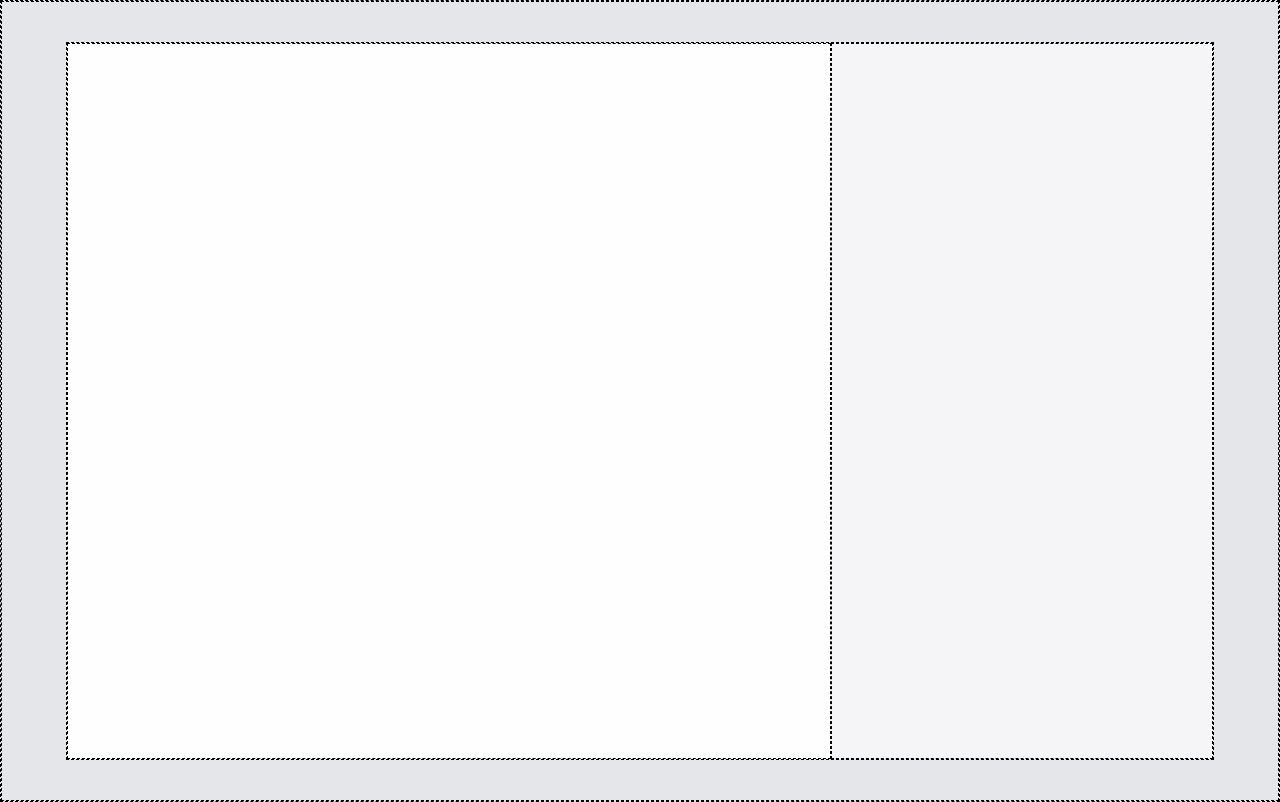
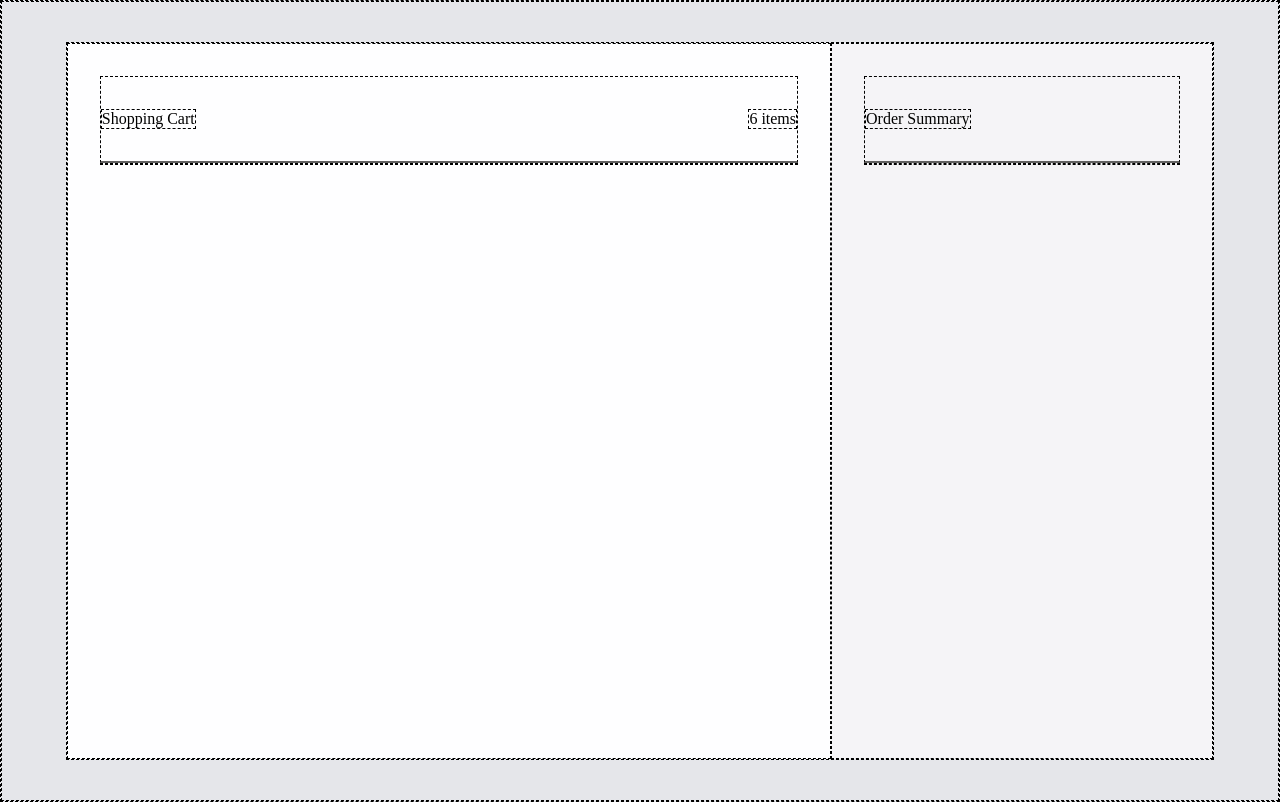
Before and after one commit to Arianna-Salvini/reazione-a-catena, a plain HTML site: page index.html in a window 1280 px wide. Drawn offline with Linux system fonts and the light colour scheme.

Commit message:
Add header + dinamic items

```diff
--- a/assets/css/style.css
+++ b/assets/css/style.css
@@ -47,14 +47,21 @@ body{
         background-color: var(--bg-lighter);
         width: calc((100% / 12) * 8);
         height: 100%;
+        padding: 2rem;
     }
 
     .right {
         background-color: var(--bg-summary);
         width: calc((100% / 12) * 4);
         height: 100%;
-
+        padding: 2rem;
     }
 }
 
-/* Debug */
+/* Left */
+.container_top{
+    display: flex;
+    justify-content: space-between;
+    border-bottom: 2px solid var(--text-dark);
+    padding: 2rem 0;
+}
--- a/assets/js/main.js
+++ b/assets/js/main.js
@@ -1,10 +1,47 @@
 console.log('It works');
 
-const product = {
-    image: 'burger.png',
-    nome: 'burger',
-    quantità: 1,
-    price: 8.50,
-}
+const product = [
+    {
+        image: 'burger.png',
+        nome: 'burger',
+        quantità: 1,
+        price: 8.50,
+    },
+    {
+        image: 'burger.png',
+        nome: 'burger',
+        quantità: 1,
+        price: 8.50,
+    },
+    {
+        image: 'burger.png',
+        nome: 'burger',
+        quantità: 1,
+        price: 8.50,
+    },
+    {
+        image: 'burger.png',
+        nome: 'burger',
+        quantità: 1,
+        price: 8.50,
+    },
+    {
+        image: 'burger.png',
+        nome: 'burger',
+        quantità: 1,
+        price: 8.50,
+    },
+    {
+        image: 'burger.png',
+        nome: 'burger',
+        quantità: 1,
+        price: 8.50,
+    },
+];
+console.log(product);
 
-console.log(product);
+let itemElemets = document.getElementById('items')
+console.log(itemElemets);
+
+itemElemets.innerHTML = `${product.length} items`;
+console.log(itemElemets);
--- a/index.html
+++ b/index.html
@@ -10,9 +10,24 @@
 
 <body class="debug">
     <div class="container">
-        <div class="left"></div>
+        <div class="left">
+            <div class="container_top">
+                <div class="title">Shopping Cart</div>
+                <div id="items"></div>
+            </div>
+            <div class="container_bottom">
+
+            </div>
+        </div>
         <!-- /left -->
-        <div class="right"></div>
+        <div class="right">
+            <div class="container_top">
+                <div class="title">Order Summary</div>
+            </div>
+            <div class="container_bottom">
+
+            </div>
+        </div>
         <!-- /right -->
     </div>
 
```
Also changed, not shown: 1 other file.
